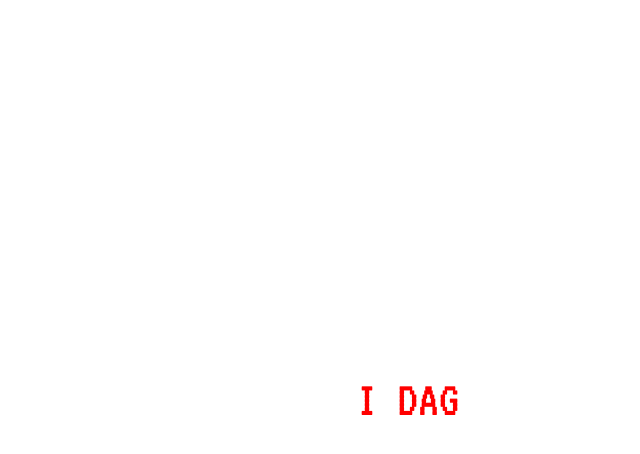
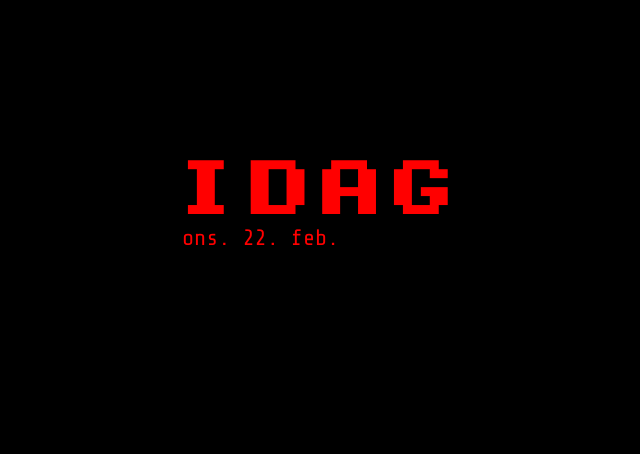
Before and after one commit to havardnyboe/dagenidag, a React (Vite) app: page / in a window 1280 px wide. Shown: the top 454 px of the page, without its empty margins (232-872 px from the left). Built offline with nearby package versions, Linux system fonts and the light colour scheme.

Commit message:
implement basic page and instal sass

```diff
--- a/package.json
+++ b/package.json
@@ -16,6 +16,7 @@
     "@types/react": "^18.0.26",
     "@types/react-dom": "^18.0.9",
     "@vitejs/plugin-react-swc": "^3.0.0",
+    "sass": "^1.58.3",
     "typescript": "^4.9.3",
     "vite": "^4.0.0"
   }
--- a/src/App.css
+++ /dev/null
@@ -1,10 +0,0 @@
-#root {
-  max-width: 1280px;
-  margin: 0 auto;
-  padding: 2rem;
-  text-align: center;
-}
-
-h1 {
- color: red;
-}
--- /dev/null
+++ b/src/App.sass
@@ -0,0 +1,14 @@
+#root
+  width: 500px
+  height: 505px
+  margin: 0 auto
+  color: red
+  font-family: "Share Tech Mono", monospace
+  font-size: 1.4em
+
+  h1
+    font-family: Kongtext
+    margin: 0
+
+  div
+    padding-left: 12px
--- a/src/App.tsx
+++ b/src/App.tsx
@@ -1,14 +1,15 @@
-import { useState } from 'react'
-import './App.css'
+import { useState } from "react";
+import "./App.sass";
 
 function App() {
-  const [count, setCount] = useState(0)
+  const date = new Date(Date.now()).toLocaleDateString("no-NB", { weekday: 'short', month: 'short', day: 'numeric' });
 
   return (
     <div className="App">
-      <h1>I DAG</h1>
+      <h1>IDAG</h1>
+      <div>{date}</div>
     </div>
-  )
+  );
 }
 
-export default App
+export default App;
--- a/src/index.css
+++ /dev/null
@@ -1,74 +0,0 @@
-@import url("https://fonts.googleapis.com/css2?family=Share+Tech+Mono&family=VT323&display=swap");
-
-:root {
-  /* font-family: "Share Tech Mono", monospace; */
-  font-family: "VT323", monospace;
-  font-size: 16px;
-  line-height: 24px;
-  font-weight: 400;
-
-  color-scheme: light dark;
-  color: rgba(255, 255, 255, 0.87);
-  /* background-color: #242424; */
-  background-color: black;
-
-  font-synthesis: none;
-  text-rendering: optimizeLegibility;
-  -webkit-font-smoothing: antialiased;
-  -moz-osx-font-smoothing: grayscale;
-  -webkit-text-size-adjust: 100%;
-}
-
-a {
-  font-weight: 500;
-  color: #646cff;
-  text-decoration: inherit;
-}
-a:hover {
-  color: #535bf2;
-}
-
-body {
-  margin: 0;
-  display: flex;
-  place-items: center;
-  min-width: 320px;
-  min-height: 100vh;
-}
-
-h1 {
-  font-size: 3.2em;
-  line-height: 1.1;
-}
-
-button {
-  border-radius: 8px;
-  border: 1px solid transparent;
-  padding: 0.6em 1.2em;
-  font-size: 1em;
-  font-weight: 500;
-  font-family: inherit;
-  background-color: #1a1a1a;
-  cursor: pointer;
-  transition: border-color 0.25s;
-}
-button:hover {
-  border-color: #646cff;
-}
-button:focus,
-button:focus-visible {
-  outline: 4px auto -webkit-focus-ring-color;
-}
-
-@media (prefers-color-scheme: light) {
-  :root {
-    color: #213547;
-    background-color: #ffffff;
-  }
-  a:hover {
-    color: #747bff;
-  }
-  button {
-    background-color: #f9f9f9;
-  }
-}
--- /dev/null
+++ b/src/index.sass
@@ -0,0 +1,70 @@
+@import url("https://fonts.googleapis.com/css2?family=Share+Tech+Mono&family=VT323&display=swap")
+
+@font-face
+  font-family: "Kongtext"
+  src: local("kongtext"), url(./fonts/kongtext/kongtext.ttf) format("truetype")
+
+:root
+  /* font-family: "Share Tech Mono", monospace; */
+  /* font-family: "VT323", monospace; */
+  font-size: 16px
+  line-height: 24px
+  font-weight: 400
+
+  color-scheme: light dark
+  color: rgba(255, 255, 255, 0.87)
+
+  font-synthesis: none
+  text-rendering: optimizeLegibility
+  -webkit-font-smoothing: antialiased
+  -moz-osx-font-smoothing: grayscale
+  -webkit-text-size-adjust: 100%
+
+a
+  font-weight: 500
+  color: #646cff
+  text-decoration: inherit
+
+a:hover
+  color: #535bf2
+
+body
+  background: black
+  margin: 0
+  display: flex
+  place-items: center
+  min-width: 320px
+  min-height: 100vh
+
+h1
+  font-size: 3.2em
+  line-height: 1.1
+
+button
+  border-radius: 8px
+  border: 1px solid transparent
+  padding: 0.6em 1.2em
+  font-size: 1em
+  font-weight: 500
+  font-family: inherit
+  background-color: #1a1a1a
+  cursor: pointer
+  transition: border-color 0.25s
+
+button:hover
+  border-color: #646cff
+
+button:focus,
+button:focus-visible
+  outline: 4px auto -webkit-focus-ring-color
+
+@media (prefers-color-scheme: light)
+:root
+  color: #213547
+  background-color: #ffffff
+
+a:hover
+  color: #747bff
+
+button
+  background-color: #f9f9f9
--- a/src/main.tsx
+++ b/src/main.tsx
@@ -1,7 +1,7 @@
 import React from 'react'
 import ReactDOM from 'react-dom/client'
 import App from './App'
-import './index.css'
+import './index.sass'
 
 ReactDOM.createRoot(document.getElementById('root') as HTMLElement).render(
   <React.StrictMode>
```
Also changed, not shown: src/fonts/kongtext/kongtext.ttf (added), src/fonts/kongtext/license.txt (added), 1 other file (tests, documents, lock files or other folders).
